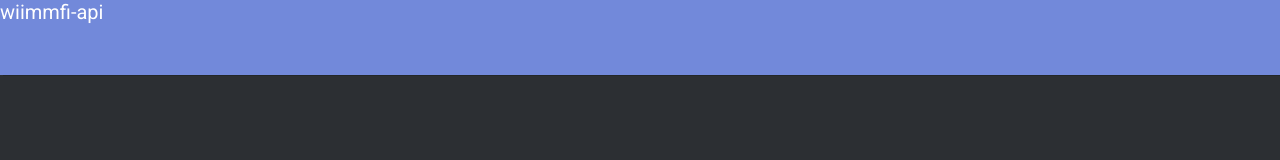
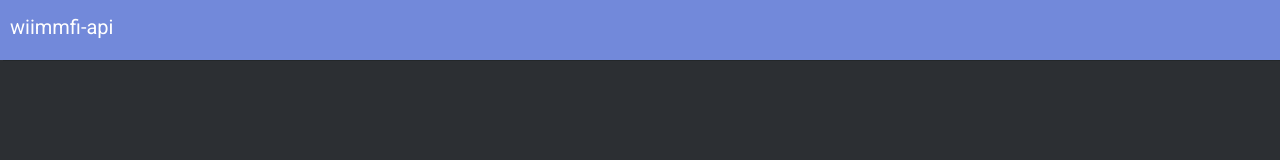
Before and after one commit to y21/wiimmfi-api, a website: page docs/index.html in a window 1280 px wide. Drawn offline with nearby package versions, Linux system fonts and the light colour scheme.

Commit message:
Make #header smaller and .heading display:block

```diff
--- a/docs/style.css
+++ b/docs/style.css
@@ -8,7 +8,7 @@ body {
     top: 0;
     left: 0;
     width: 100%;
-    height: 75px;
+    height: 60px;
     box-shadow: 3px 1px 0px #23272A;
 }
 
@@ -16,4 +16,12 @@ body {
     color: white;
     font-family: "Roboto";
     font-size: 20px;
+    display: block;
+    width: 250px;
+    margin-top: 15px;
+    margin-left: 10px;
 }
+
+a {
+    text-decoration: none;
+}
```
